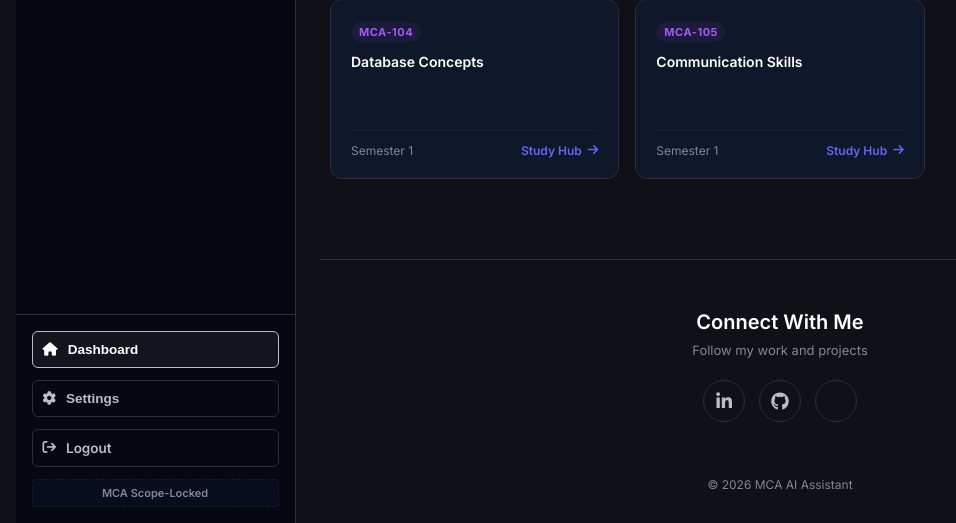
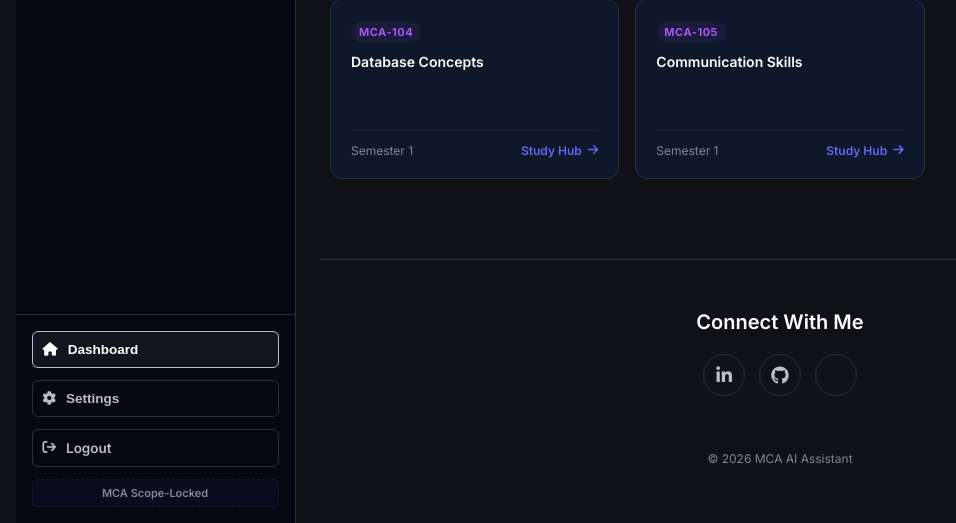
Before and after one commit to vishwa-v17/MCA-AI-ASSISTANT, a Flask app: page / in a window 1280 px wide. Shown: the part 979-1502 px from the top of the page, without its empty margins (0-956 px from the left). Run offline with Flask 3, Linux system fonts and the light colour scheme; a user stored in the database is signed in; data comes from the database, SQL or seed files in the repository; data that the repository does not hold is empty; some libraries are stand-ins or nearby versions.

Commit message:
Remove social subtitle from index.html
Removed subtitle from social section in index.html

```diff
--- a/templates/index.html
+++ b/templates/index.html
@@ -258,10 +258,6 @@
         <section class="social-section">
 
             <h3>Connect With Me</h3>
-
-            <p class="social-subtitle">
-                Follow my work and projects
-            </p>
 
             <div class="social-links">
 
```
